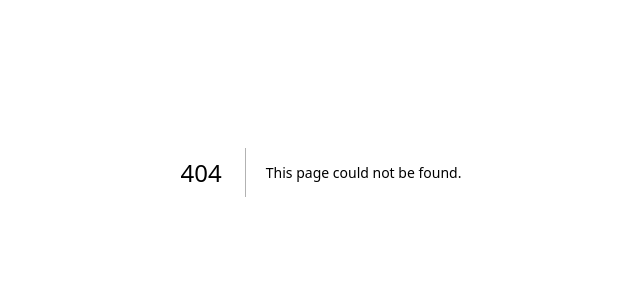
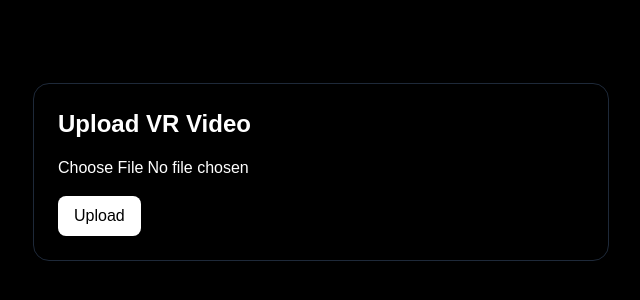
Before and after one commit to edmaldo/immersive180, a Next.js app: page /upload in a window 1280 px wide. Before the commit this address had no page. Shown: the part 228-528 px from the top of the page, without its empty margins (319-959 px from the left). Built offline with nearby package versions, Linux system fonts and the light colour scheme.

Commit message:
We can upload videos to Bunny.net!

```diff
--- /dev/null
+++ b/app/api/upload/route.ts
@@ -0,0 +1,53 @@
+import { NextResponse } from 'next/server'
+import axios from 'axios'
+
+export async function POST(req: Request) {
+  try {
+    const formData = await req.formData()
+
+    const file = formData.get('video') as File
+
+    if (!file) {
+      return NextResponse.json(
+        { error: 'No file uploaded' },
+        { status: 400 }
+      )
+    }
+
+    const bytes = await file.arrayBuffer()
+    const buffer = Buffer.from(bytes)
+
+    const fileName = `${Date.now()}-${file.name}`
+
+    const storageZone = process.env.BUNNY_STORAGE_ZONE
+    const storagePassword = process.env.BUNNY_STORAGE_PASSWORD
+    const region = process.env.BUNNY_REGION
+
+    const bunnyBaseUrl = region
+  ? `https://${region}.storage.bunnycdn.com`
+  : `https://storage.bunnycdn.com`
+
+    const bunnyUrl = `${bunnyBaseUrl}/${storageZone}/${fileName}`
+
+    await axios.put(bunnyUrl, buffer, {
+      headers: {
+        AccessKey: storagePassword,
+        'Content-Type': file.type,
+      },
+      maxBodyLength: Infinity,
+    })
+
+    return NextResponse.json({
+      success: true,
+      fileName,
+      bunnyUrl,
+    })
+  } catch (error) {
+    console.error(error)
+
+    return NextResponse.json(
+      { error: 'Upload failed' },
+      { status: 500 }
+    )
+  }
+}
--- a/app/dashboard/page.tsx
+++ b/app/dashboard/page.tsx
@@ -2,6 +2,8 @@ import { redirect } from "next/navigation";
 import { createClient } from "@/lib/supabase/server";
 import BuyButton from "@/components/BuyButton";
 import LogoutButton from "@/components/LogoutButton";
+import UploadButton from '@/components/UploadButton'
+
 
 export default async function DashboardPage() {
   const supabase = await createClient();
@@ -22,6 +24,7 @@ export default async function DashboardPage() {
 
       <LogoutButton />
       <BuyButton />
+      <UploadButton />
     </main>
   );
 }
--- /dev/null
+++ b/app/upload/page.tsx
@@ -0,0 +1,9 @@
+import CreatorUpload from '@/components/CreatorUpload'
+
+export default function UploadPage() {
+  return (
+    <main className="flex min-h-screen items-center justify-center bg-black p-6">
+      <CreatorUpload />
+    </main>
+  )
+}
--- /dev/null
+++ b/components/CreatorUpload.tsx
@@ -0,0 +1,90 @@
+'use client'
+
+import { useState } from 'react'
+
+export default function CreatorUpload() {
+  const [selectedFile, setSelectedFile] = useState<File | null>(null)
+  const [isUploading, setIsUploading] = useState(false)
+  const [message, setMessage] = useState('')
+
+  const handleFileChange = (
+    e: React.ChangeEvent<HTMLInputElement>
+  ) => {
+    if (!e.target.files || e.target.files.length === 0) {
+      return
+    }
+
+    const file = e.target.files[0]
+
+    setSelectedFile(file)
+    setMessage('')
+  }
+
+  const handleUpload = async () => {
+    if (!selectedFile) {
+      setMessage('Please select a video file.')
+      return
+    }
+
+    try {
+      setIsUploading(true)
+      setMessage('Uploading...')
+
+      const formData = new FormData()
+      formData.append('video', selectedFile)
+
+      const response = await fetch('/api/upload', {
+        method: 'POST',
+        body: formData,
+      })
+
+      const data = await response.json()
+
+      if (!response.ok) {
+        throw new Error(data.error || 'Upload failed')
+      }
+
+      setMessage('Upload successful!')
+      setSelectedFile(null)
+    } catch (error: any) {
+      setMessage(error.message || 'Something went wrong.')
+    } finally {
+      setIsUploading(false)
+    }
+  }
+
+  return (
+    <div className="w-full max-w-xl rounded-2xl border border-gray-800 bg-black p-6 text-white">
+      <h2 className="mb-4 text-2xl font-bold">
+        Upload VR Video
+      </h2>
+
+      <input
+        type="file"
+        accept="video/*"
+        onChange={handleFileChange}
+        className="mb-4 block w-full"
+      />
+
+      {selectedFile && (
+        <p className="mb-4 text-sm text-gray-400">
+          {selectedFile.name}
+        </p>
+      )}
+
+      <button
+        onClick={handleUpload}
+        disabled={isUploading}
+        className="rounded-lg bg-white px-4 py-2 text-black"
+      >
+        {isUploading ? 'Uploading...' : 'Upload'}
+      </button>
+
+      {message && (
+        <p className="mt-4 text-sm text-gray-300">
+          {message}
+        </p>
+      )}
+    </div>
+  )
+}
--- /dev/null
+++ b/components/UploadButton.tsx
@@ -0,0 +1,14 @@
+'use client'
+
+import Link from 'next/link'
+
+export default function UploadButton() {
+  return (
+    <Link
+      href="/upload"
+      className="inline-flex items-center justify-center rounded-xl bg-white px-6 py-3 font-semibold text-black transition hover:bg-gray-200"
+    >
+      Upload Video
+    </Link>
+  )
+}
--- a/package.json
+++ b/package.json
@@ -12,6 +12,7 @@
     "@stripe/stripe-js": "^9.5.0",
     "@supabase/ssr": "^0.10.3",
     "@supabase/supabase-js": "^2.105.4",
+    "axios": "^1.16.1",
     "next": "^16.2.6",
     "react": "19.2.4",
     "react-dom": "19.2.4",
```
Also changed, not shown: 2 other files (tests, documents, lock files or other folders).
